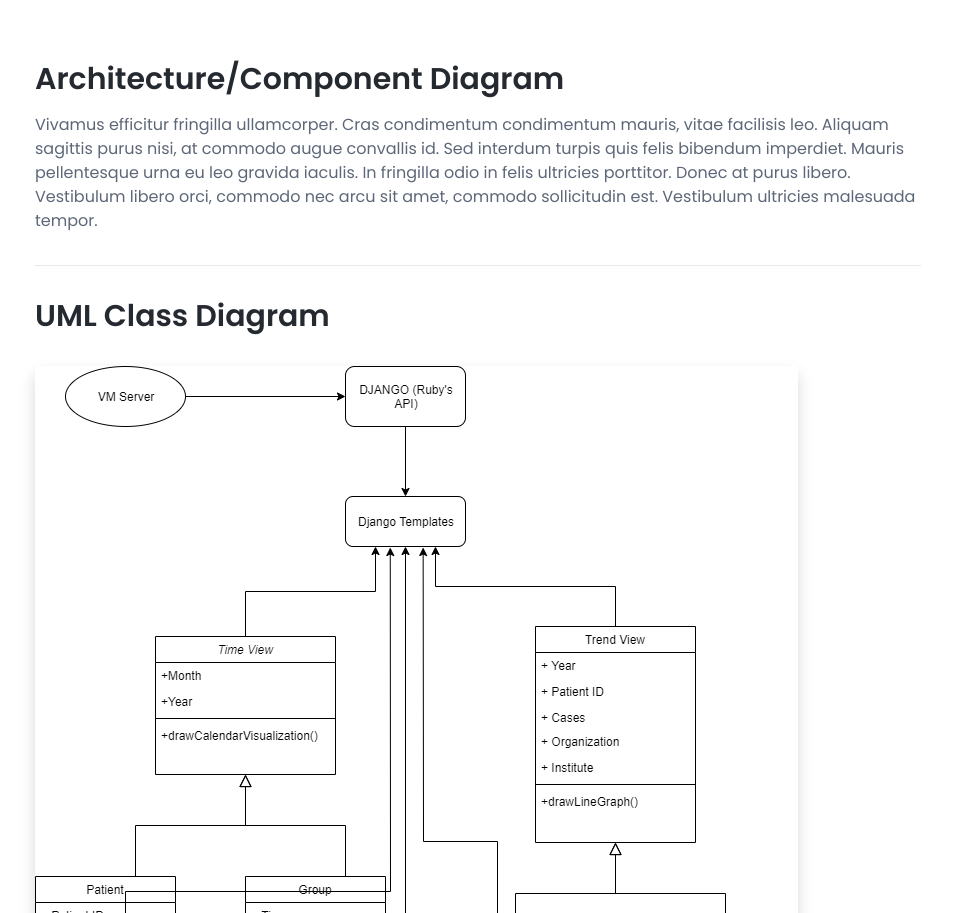
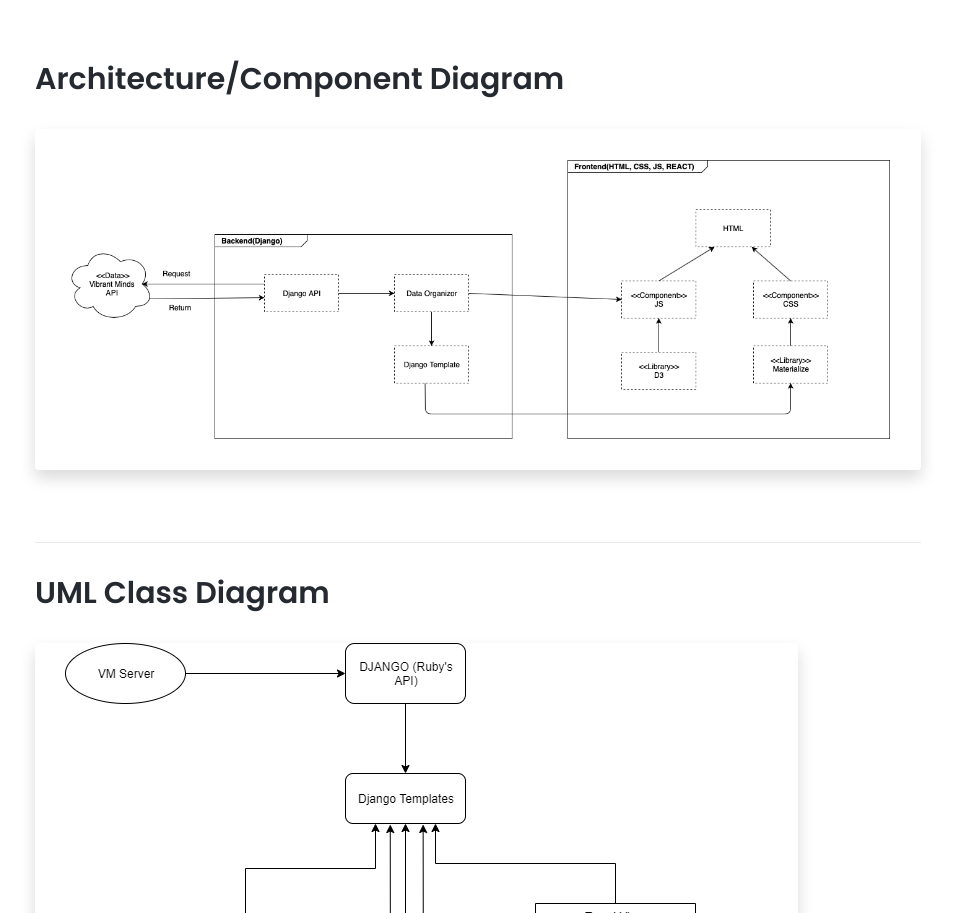
Before and after one commit to abenezerBelachew/pacslaciiDoc, a plain HTML site: page docs-page.html in a window 1280 px wide. Shown: the part 2746-3659 px from the top of the page, without its empty margins (312-1267 px from the left). Drawn offline with nearby package versions, Linux system fonts and the light colour scheme.

Commit message:
Added Component Diagram

```diff
--- a/docs-page.html
+++ b/docs-page.html
@@ -215,7 +215,9 @@
 				    </header>
 				     <section class="docs-section" id="componentdiagram">
 						<h2 class="section-heading">Architecture/Component Diagram</h2>
-						<p>Vivamus efficitur fringilla ullamcorper. Cras condimentum condimentum mauris, vitae facilisis leo. Aliquam sagittis purus nisi, at commodo augue convallis id. Sed interdum turpis quis felis bibendum imperdiet. Mauris pellentesque urna eu leo gravida iaculis. In fringilla odio in felis ultricies porttitor. Donec at purus libero. Vestibulum libero orci, commodo nec arcu sit amet, commodo sollicitudin est. Vestibulum ultricies malesuada tempor.</p>
+						<figure class="figure docs-figure py-3">
+						    <a href="assets/images/UMLComponentDiagram .png" data-title="Sequence Diagram"><img class="figure-img img-fluid shadow rounded" src="assets/images/UMLComponentDiagram .png" alt="" style="width: 100%;"></a>
+						</figure>
 					</section><!--//section-->
 
 					<section class="docs-section" id="umlclassdiagram">
```
